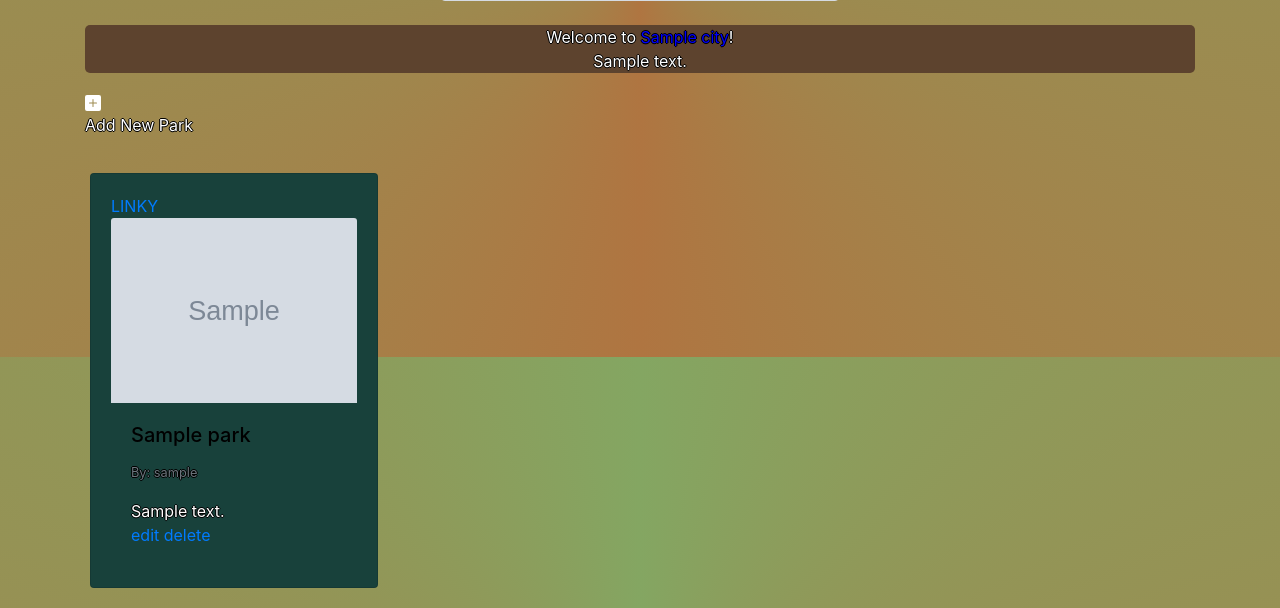
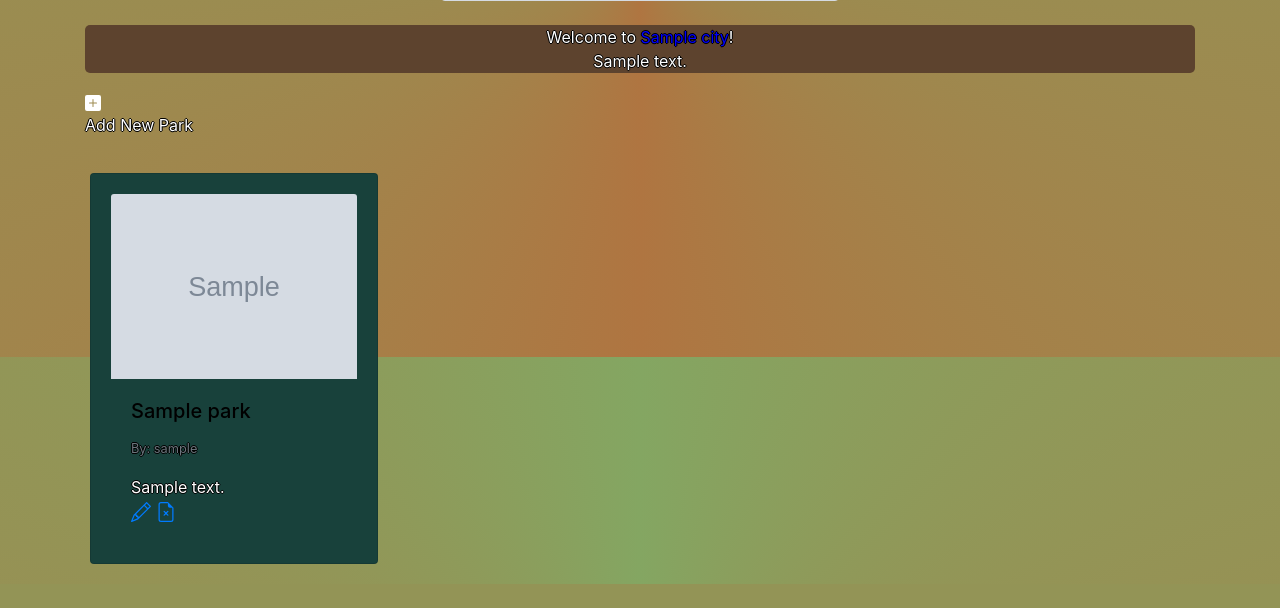
Before and after one commit to V3rita2/project-wayfarer, a Django app: page /cities/1/ in a window 1280 px wide. Shown: the part 443-1051 px from the top of the page. After the commit the page ends 1027 px from the top, so only its background shows below. Run offline with Django 3.2, Linux system fonts and the light colour scheme; tables that the repository leaves empty hold one stand-in row (values such as "Sample post"); grey boxes marked "Sample" are stand-in pictures; some libraries are stand-ins or nearby versions.

Commit message:
UX tweaks: max image height/width for posts.html; bootstrap icons for city_list edit/delete, added back button on posts.html.

```diff
--- a/main_app/templates/city_detail.html
+++ b/main_app/templates/city_detail.html
@@ -45,7 +45,7 @@ background-size: cover;
         background: #18413b;
       "
     >
-    <a href="{% url 'posts' park.pk %}">LINKY
+    <a href="{% url 'posts' park.pk %}">
 
       <img src="{{park.image}}" class="card-img-top" alt="{{park.name}}" />
       <div class="card-body">
@@ -54,13 +54,22 @@ background-size: cover;
         <p class="card-text">{{park.description}}</p>
 
 
-          <a href="{% url 'post_update' park.pk %}" >
+        <a href="{% url 'post_update' park.pk %}">
+          <!-- Bootstrap EDIT icon -->
+          <svg xmlns="http://www.w3.org/2000/svg" width="20" height="20" fill="currentColor" class="bi bi-pencil" viewBox="0 0 16 16">
+            <path d="M12.146.146a.5.5 0 0 1 .708 0l3 3a.5.5 0 0 1 0 .708l-10 10a.5.5 0 0 1-.168.11l-5 2a.5.5 0 0 1-.65-.65l2-5a.5.5 0 0 1 .11-.168l10-10zM11.207 2.5 13.5 4.793 14.793 3.5 12.5 1.207 11.207 2.5zm1.586 3L10.5 3.207 4 9.707V10h.5a.5.5 0 0 1 .5.5v.5h.5a.5.5 0 0 1 .5.5v.5h.293l6.5-6.5zm-9.761 5.175-.106.106-1.528 3.821 3.821-1.528.106-.106A.5.5 0 0 1 5 12.5V12h-.5a.5.5 0 0 1-.5-.5V11h-.5a.5.5 0 0 1-.468-.325z"/>
+          </svg>
+          <!-- Bootstrap EDIT icon -->
+        </a>
 
-            edit
-
-          </a>
-          <a href="{% url 'post_delete' park.pk %}"> delete</a>
-
+        <a href="{% url 'post_delete' park.pk %}">
+          <!-- Bootstrap DELETE icon -->
+          <svg xmlns="http://www.w3.org/2000/svg" width="20" height="20" fill="currentColor" class="bi bi-file-earmark-x" viewBox="0 0 16 16">
+            <path d="M6.854 7.146a.5.5 0 1 0-.708.708L7.293 9l-1.147 1.146a.5.5 0 0 0 .708.708L8 9.707l1.146 1.147a.5.5 0 0 0 .708-.708L8.707 9l1.147-1.146a.5.5 0 0 0-.708-.708L8 8.293 6.854 7.146z"/>
+            <path d="M14 14V4.5L9.5 0H4a2 2 0 0 0-2 2v12a2 2 0 0 0 2 2h8a2 2 0 0 0 2-2zM9.5 3A1.5 1.5 0 0 0 11 4.5h2V14a1 1 0 0 1-1 1H4a1 1 0 0 1-1-1V2a1 1 0 0 1 1-1h5.5v2z"/>
+          </svg>
+          <!-- Bootstrap DELETE icon -->
+        </a>
 
 
       </div>
--- a/main_app/urls.py
+++ b/main_app/urls.py
@@ -28,8 +28,4 @@ urlpatterns = [
          views.PostUpdate.as_view(), name="post_update"),
     path('posts/<int:pk>/delete',
          views.PostDelete.as_view(), name="post_delete"),
-    # path('park_detail/<int:pk>',
-    #     views.Park_Detail.as_view(), name="posts"), # this is the one that's hitting right now
-
-
 ]
```
Also changed, not shown: main_app/templates/posts.html (+11 -2 lines).
